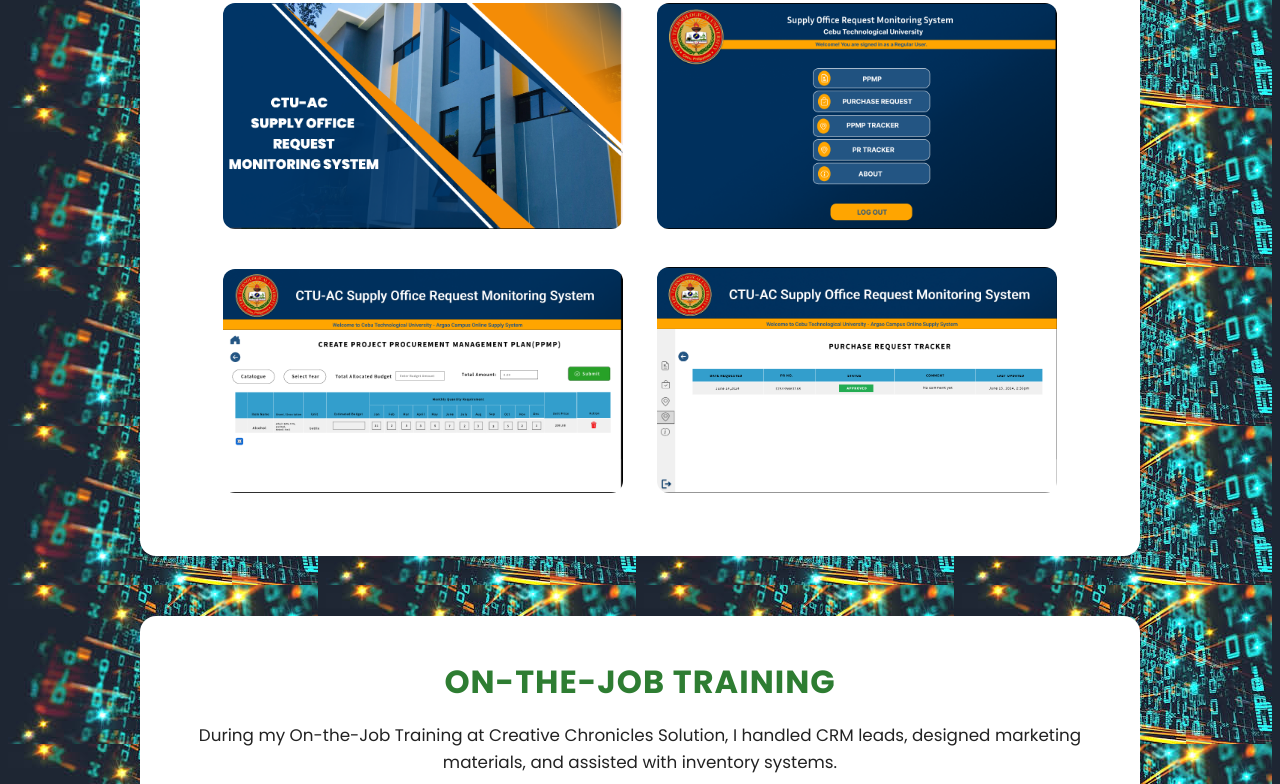
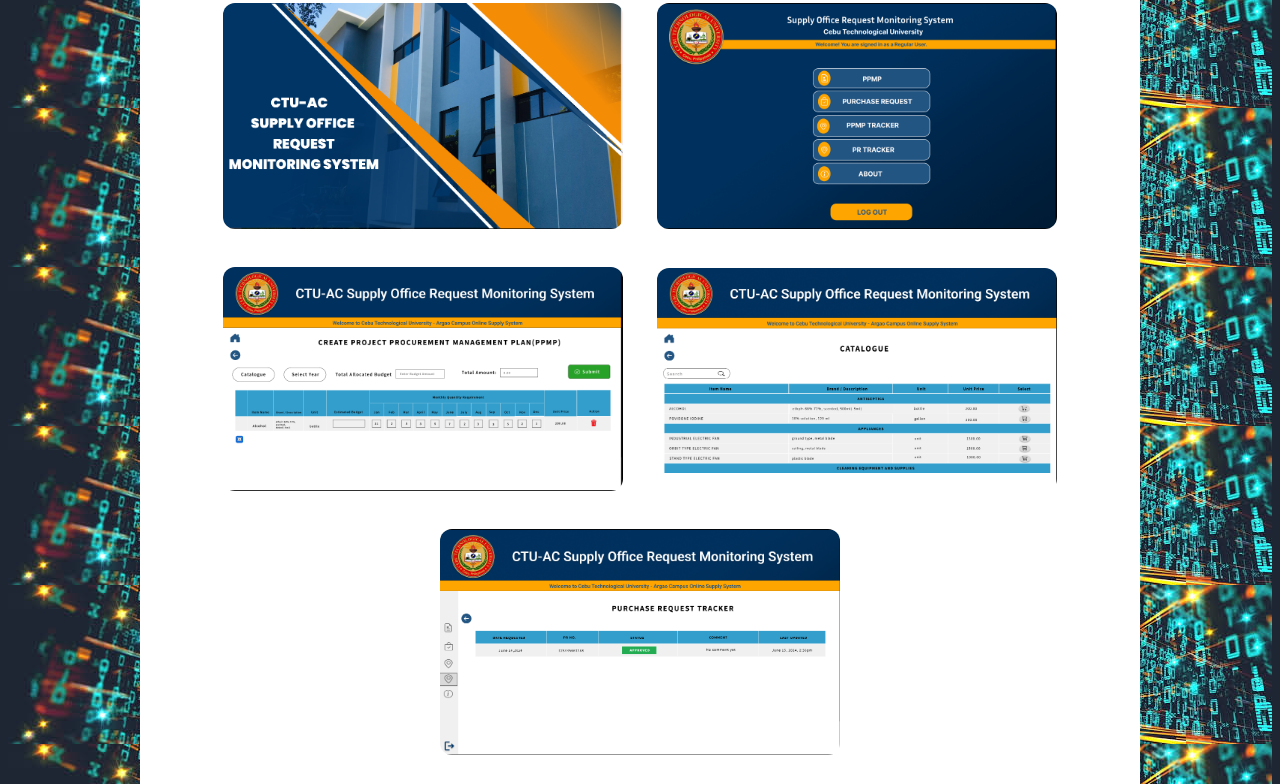
Before and after one commit to gwapocjhake/portfolio, a plain HTML site: page index.html in a window 1280 px wide. Shown: the part 1323-2107 px from the top of the page. Drawn offline with Linux system fonts and the light colour scheme.

Commit message:
Update index.html

```diff
--- a/index.html
+++ b/index.html
@@ -151,6 +151,7 @@
      <img src="image/log.PNG" alt="OJT Image" style="width: 100%; max-width: 400px; margin: 15px;">
     <img src="image/landing.PNG" alt="OJT Image" style="width: 100%; max-width: 400px; margin: 15px;">
     <img src="image/request.PNG" alt="OJT Image" style="width: 100%; max-width: 400px; margin: 15px;">
+      <img src="image/items.PNG" alt="OJT Image" style="width: 100%; max-width: 400px; margin: 15px;">
     <img src="image/aprove.PNG" alt="OJT Image" style="width: 100%; max-width: 400px; margin: 15px;">
   </section>
 
```
